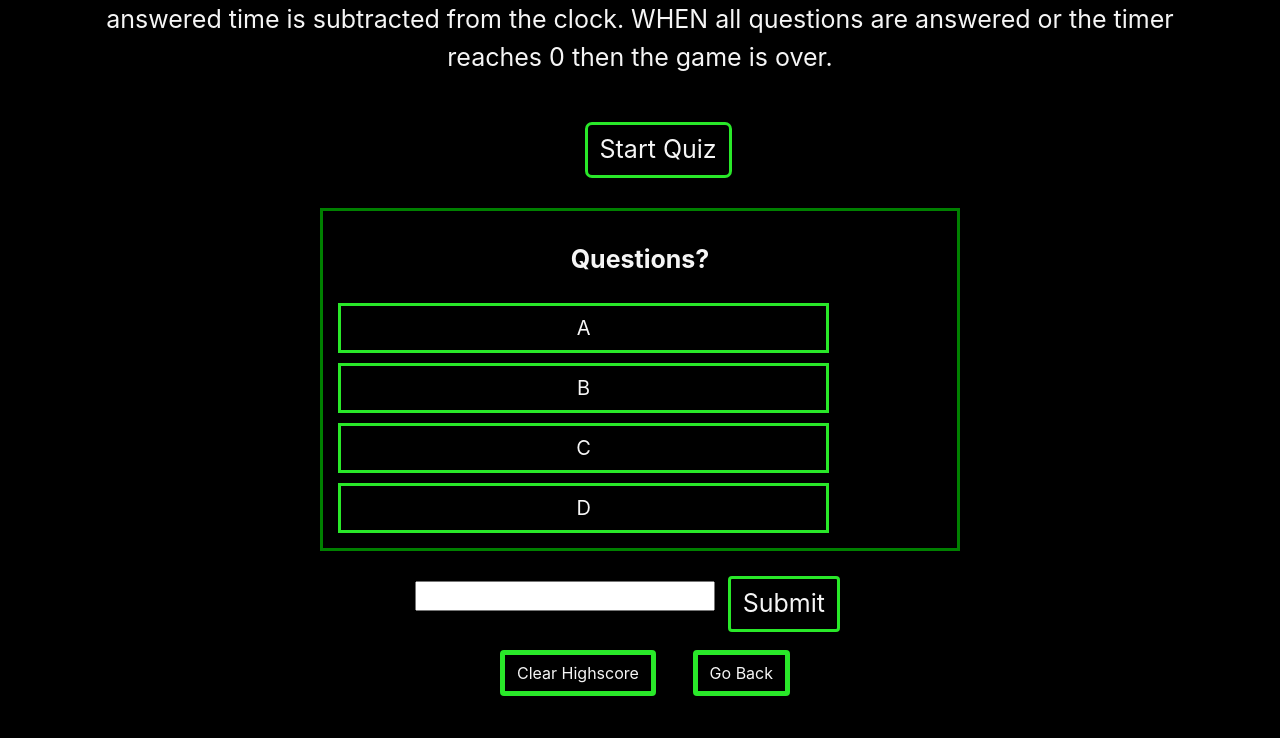
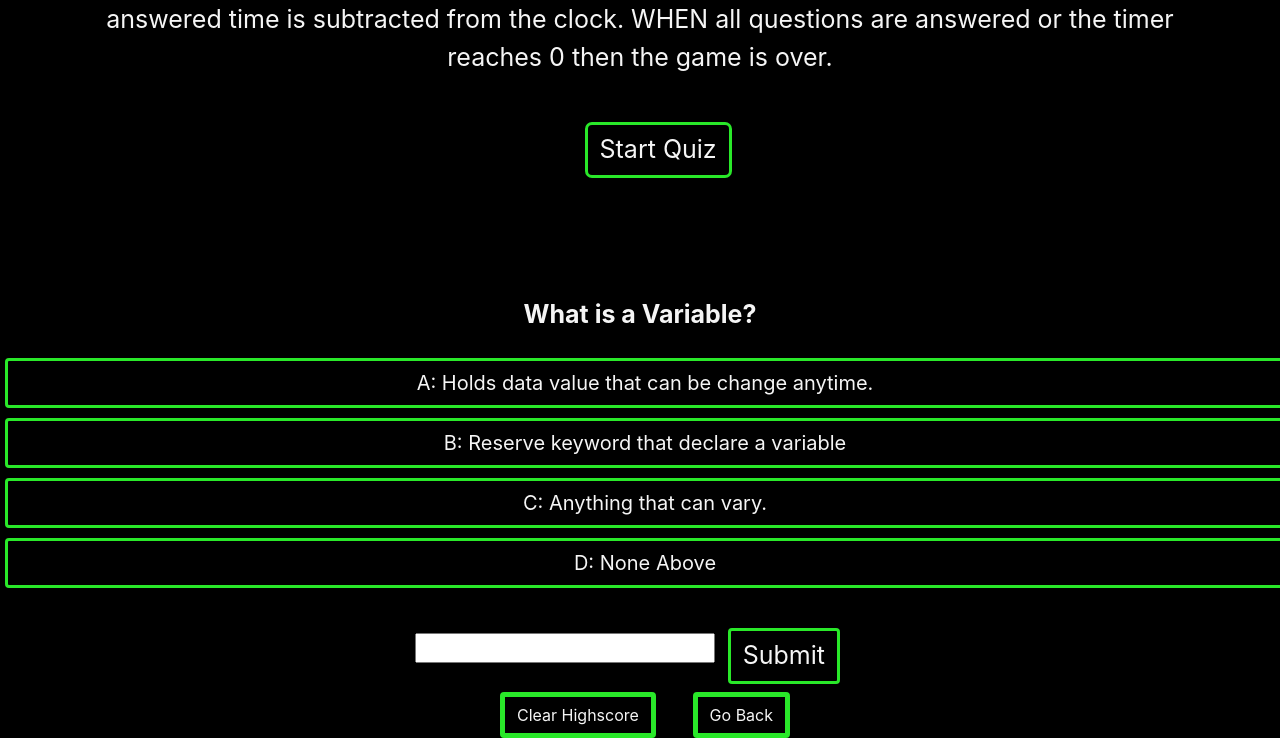
Before and after one commit to Str8upjayhawk10/code-quiz, a plain HTML site: page index.html in a window 1280 px wide. Shown: the part 258-996 px from the top of the page. Before the commit the page ends 974 px from the top, so only its background shows below. Drawn offline with nearby package versions, Linux system fonts and the light colour scheme.

Commit message:
broke code

```diff
--- a/app.js
+++ b/app.js
@@ -25,7 +25,7 @@ var questionsArray = [
         answers: ["A: Datatype that returns either of two values ", "B: Datatype that express a condition", "C: Used as an object to get the value of a variable", "D: None of the Above",],
         correct: "A: Datatype that returns either of two values "
     },
-]
+];
 
 // Create Variables "Global Space" that can work within local data or outside global space
 var introEl = document.querySelector(".intro");
@@ -45,18 +45,18 @@ var gameOver;
 
 // Created function start quiz
 function startQuiz() {
-console.log("startQuiz")
+// console.log("startQuiz")
 // .classlist.add"hide" Sart Quiz button within div
-introEl.classList.add("hide");
+introEl.classList.remove("hide");
 // remove hide class @ start of function
-questionContainerEl.classList.remove("hide");
+questionContainerEl.classList.add("hide");
 // Start Countdown (Global variable time set @ 50)
 timerFun = setInterval(countDown, 1000);
 // use of textContent is to get all elements  vs innerContent shows human readable element won't return hidden elements
 timeEl.textContent = time;
-// call questionsArray
-showQuestions()
+showQuestions();
 }
+
 
 // function timer countdown when complete GameOver
 function countDown () {
@@ -64,14 +64,15 @@ function countDown () {
     timeEl.textContent = time;
     if (time <=  0) {
         time = 0;
-    // gameOver();
-    console.log("GameOver");
+    gameOver();
+    // console.log("GameOver");
     }
 }
 
 
 function showQuestions () {
-    var currentQuestion = questionsArray[questionIndex]
+
+    let currentQuestion = questionsArray[questionIndex];
     questionEl.textContent = currentQuestion.question
     for (let i = 0; i < currentQuestion.answers.length; ++i) {
         let answer = document.getElementById(`answer${i+1}`);
@@ -79,9 +80,10 @@ function showQuestions () {
     answer.onclick = () => checkQuestion(i)
 
 }
+}
 
 
-function checkQuestion (id) {
+function checkQuestion(id) {
     console.log(id);
     var currentQuestion = questionsArray[questionIndex]
     if (currentQuestion.answers[id] === currentQuestion.correct) {
@@ -99,9 +101,9 @@ function checkQuestion (id) {
 
     }
 
+}
 
 
-}
 function gameOver () {
     // console.log("gameOver");
     clearInterval(timerFun);
--- a/index.html
+++ b/index.html
@@ -44,12 +44,11 @@
 <!-- four button grid multiple choice -->
         <div id="answer-buttons" class="justify-center flex-column">
 
-            <button id="answer1" class="justify-center flex-column" class="btn">A</button>
-            <button id="answer1" class="justify-center flex-column" class="btn">B</button>
-            <button id="answer1" class="justify-center flex-column" class="btn">C</button>
-            <button id="answer1" class="justify-center flex-column" class="btn">D</button>
+            <button id="answer1"  class="btn">A</button>
+            <button id="answer2"  class="btn">B</button>
+            <button id="answer3"  class="btn">C</button>
+            <button id="answer4"  class="btn">D</button>
 
-        </div>
         </div>
 
     <!-- Control section -->
@@ -69,7 +68,6 @@
 
 
 
-    <script src="app.js"></script>
     <script src="https://code.jquery.com/jquery-3.5.1.slim.min.js"
     integrity="sha384-DfXdz2htPH0lsSSs5nCTpuj/zy4C+OGpamoFVy38MVBnE+IbbVYUew+OrCXaRkfj"
     crossorigin="anonymous"></script>
@@ -79,5 +77,6 @@
 	<script src="https://stackpath.bootstrapcdn.com/bootstrap/4.5.2/js/bootstrap.min.js"
     integrity="sha384-B4gt1jrGC7Jh4AgTPSdUtOBvfO8shuf57BaghqFfPlYxofvL8/KUEfYiJOMMV+rV"
     crossorigin="anonymous"></script>
+    <script src="app.js"></script>
 </body>
 </html>
--- a/styles.css
+++ b/styles.css
@@ -27,11 +27,6 @@ body {
     margin-top: 10%;
 }
 
-/* .intro {
-   margin: 25px 25px;
-
-} */
-
 h1 {
     text-align: center;
 
@@ -59,27 +54,13 @@ span {
     overflow: hidden;
     cursor: pointer;
 }
-/* hover effect attempt */
-/* #start-btn:focus {
-    outline: none;
-}
-#start-btn::before {
-    content: '';
-    display: block;
-    position: absolute;
-    background-color: rgb(194, 36, 36,.5);
-} */
-
 
 #question-container {
-    /* width: 60vw;
+    width: 100vw;
     height: 40vh;
-    /* border: 5px solid rgb(41, 232, 41); */
-    /* margin: 20px auto; */
-    margin: auto;
-    width: 50%;
-    border: 3px solid green;
-    padding: 10px;
+    border: none;
+    margin: 20px auto;
+    padding-top: 3rem;
 
 }
 #question {
@@ -91,7 +72,7 @@ span {
 
 #answer1 {
     margin: 5px;
-    width:  80%;
+    width:  100%;
     height: 50px;
     font-size: 20px;
     background-color: black;
@@ -102,7 +83,7 @@ span {
 }
 #answer2 {
     margin: 5px;
-    width:  80%;
+    width:  100%;
     height: 50px;
     font-size: 20px;
     color: whitesmoke;
@@ -111,7 +92,7 @@ span {
 }
 #answer3 {
     margin: 5px;
-    width:  80%;
+    width:  100%;
     height: 50px;
     font-size: 20px;
     color: whitesmoke;
@@ -121,7 +102,7 @@ span {
 }
 #answer4 {
     margin: 5px;
-    width:  80%;
+    width:  100%;
     height: 50px;
     font-size: 20px;
     color: whitesmoke;
@@ -139,7 +120,7 @@ span {
 #enter-initials {
     width: 300px;
     position: absolute;
-    top: 5px;
+    top: 10px;
     padding-left: 25px;
     cursor: pointer;
 }
@@ -147,7 +128,7 @@ span {
     border: 3px solid rgb(41, 232, 41);
     color: whitesmoke;
     position: absolute;
-    top: 0px;
+    top: 5px;
     right: -150px;
     font-size: 25px;
     cursor: pointer;
@@ -174,10 +155,10 @@ span {
 }
 /* .hide {
     display: none;
-}  */
+}   */
 
 @media screen and (max-width: 768px) {
-    .container {
+    body {
         min-width: 40em;
     }
 }
```
Lines whose indentation alone changed are shown as unchanged.
